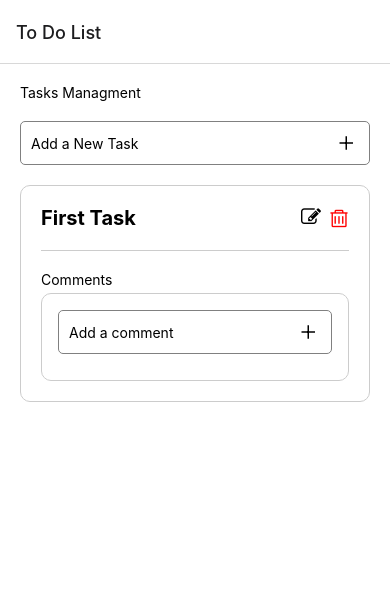
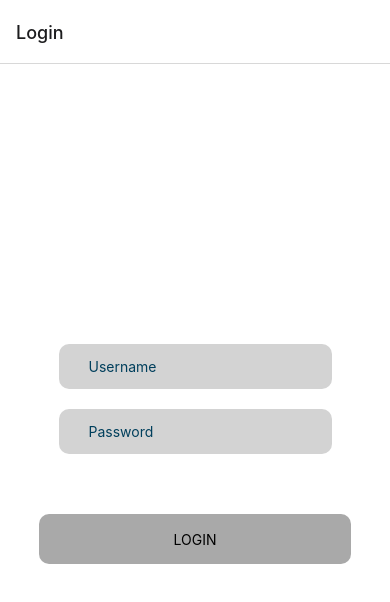
Before and after one commit to Suliman-A/React-Native-ToDo, a React Native app: screen /Login in a window 390 px wide. Shown: the top 602 px of the page. Built offline with nearby package versions, Linux system fonts and the light colour scheme.

Commit message:
add login

```diff
--- a/App.js
+++ b/App.js
@@ -1,21 +1,14 @@
 import { StatusBar } from "expo-status-bar";
-import { StyleSheet, Text, View } from "react-native";
-import { NavigationContainer } from "@react-navigation/native";
-import { createNativeStackNavigator } from "@react-navigation/native-stack";
-import ToDo from "./src/Screens/ToDo";
-const Stack = createNativeStackNavigator();
+import { StyleSheet } from "react-native";
+import { Provider } from "react-redux";
+import { store } from "./src/Redux/Store";
+import AppNavigator from "./src/navigation/AppNavigator";
 
 export default function App() {
   return (
-    <NavigationContainer>
-      <Stack.Navigator>
-        <Stack.Screen
-          name="ToDo"
-          component={ToDo}
-          options={{ title: "To Do List" }}
-        />
-      </Stack.Navigator>
-    </NavigationContainer>
+    <Provider store={store}>
+      <AppNavigator />
+    </Provider>
   );
 }
 
--- a/src/Screens/Login.js
+++ b/src/Screens/Login.js
@@ -0,0 +1,97 @@
+import { StatusBar } from "expo-status-bar";
+import React, { useState } from "react";
+import {
+  StyleSheet,
+  Text,
+  View,
+  Image,
+  TextInput,
+  Button,
+  TouchableOpacity,
+  Alert,
+} from "react-native";
+import { useDispatch } from "react-redux";
+import { userActions } from "../Redux/Slices/UserSlice";
+
+const Login = ({ navigation }) => {
+  const dispatch = useDispatch();
+  const [username, setUsername] = useState("");
+  const [password, setPassword] = useState("");
+
+  const login = () => {
+    const userInfo = {
+      username: username,
+      password: password,
+    };
+
+    if (!username || !password) {
+      Alert.alert("Invalid username or password");
+    } else {
+      dispatch(userActions.setUserInfo(userInfo));
+    }
+  };
+
+  return (
+    <View style={styles.container}>
+      <StatusBar style="auto" />
+      <View style={styles.inputView}>
+        <TextInput
+          style={styles.TextInput}
+          placeholder="Username"
+          placeholderTextColor="#003f5c"
+          onChangeText={(username) => setUsername(username)}
+        />
+      </View>
+      <View style={styles.inputView}>
+        <TextInput
+          style={styles.TextInput}
+          placeholder="Password"
+          placeholderTextColor="#003f5c"
+          secureTextEntry={true}
+          onChangeText={(password) => setPassword(password)}
+        />
+      </View>
+      <TouchableOpacity
+        activeOpacity={0.7}
+        onPress={login}
+        style={styles.loginBtn}
+      >
+        <Text style={styles.loginText}>LOGIN</Text>
+      </TouchableOpacity>
+    </View>
+  );
+};
+
+export default Login;
+
+const styles = StyleSheet.create({
+  container: {
+    flex: 1,
+    backgroundColor: "#fff",
+    alignItems: "center",
+    justifyContent: "center",
+  },
+  inputView: {
+    backgroundColor: "lightgray",
+    borderRadius: 10,
+    width: "70%",
+    height: 45,
+    marginBottom: 20,
+    // alignItems: "center",
+  },
+  TextInput: {
+    height: 50,
+    flex: 1,
+    padding: 10,
+    marginLeft: 20,
+  },
+  loginBtn: {
+    width: "80%",
+    borderRadius: 10,
+    height: 50,
+    alignItems: "center",
+    justifyContent: "center",
+    marginTop: 40,
+    backgroundColor: "darkgray",
+  },
+});
--- /dev/null
+++ b/src/navigation/AppNavigator.js
@@ -0,0 +1,36 @@
+import { StyleSheet, Text, View } from "react-native";
+import React from "react";
+import { NavigationContainer } from "@react-navigation/native";
+import { createNativeStackNavigator } from "@react-navigation/native-stack";
+import Login from "../Screens/Login";
+import ToDo from "../Screens/ToDo";
+import { useSelector } from "react-redux";
+const Stack = createNativeStackNavigator();
+
+const AppNavigator = () => {
+  const userInfo = useSelector((state) => state.user.userInfo);
+
+  return (
+    <NavigationContainer>
+      <Stack.Navigator>
+        {!userInfo.username ? (
+          <Stack.Screen
+            name="Login"
+            component={Login}
+            options={{ title: "Login" }}
+          />
+        ) : (
+          <Stack.Screen
+            name="ToDo"
+            component={ToDo}
+            options={{ title: "To Do List" }}
+          />
+        )}
+      </Stack.Navigator>
+    </NavigationContainer>
+  );
+};
+
+export default AppNavigator;
+
+const styles = StyleSheet.create({});
```
